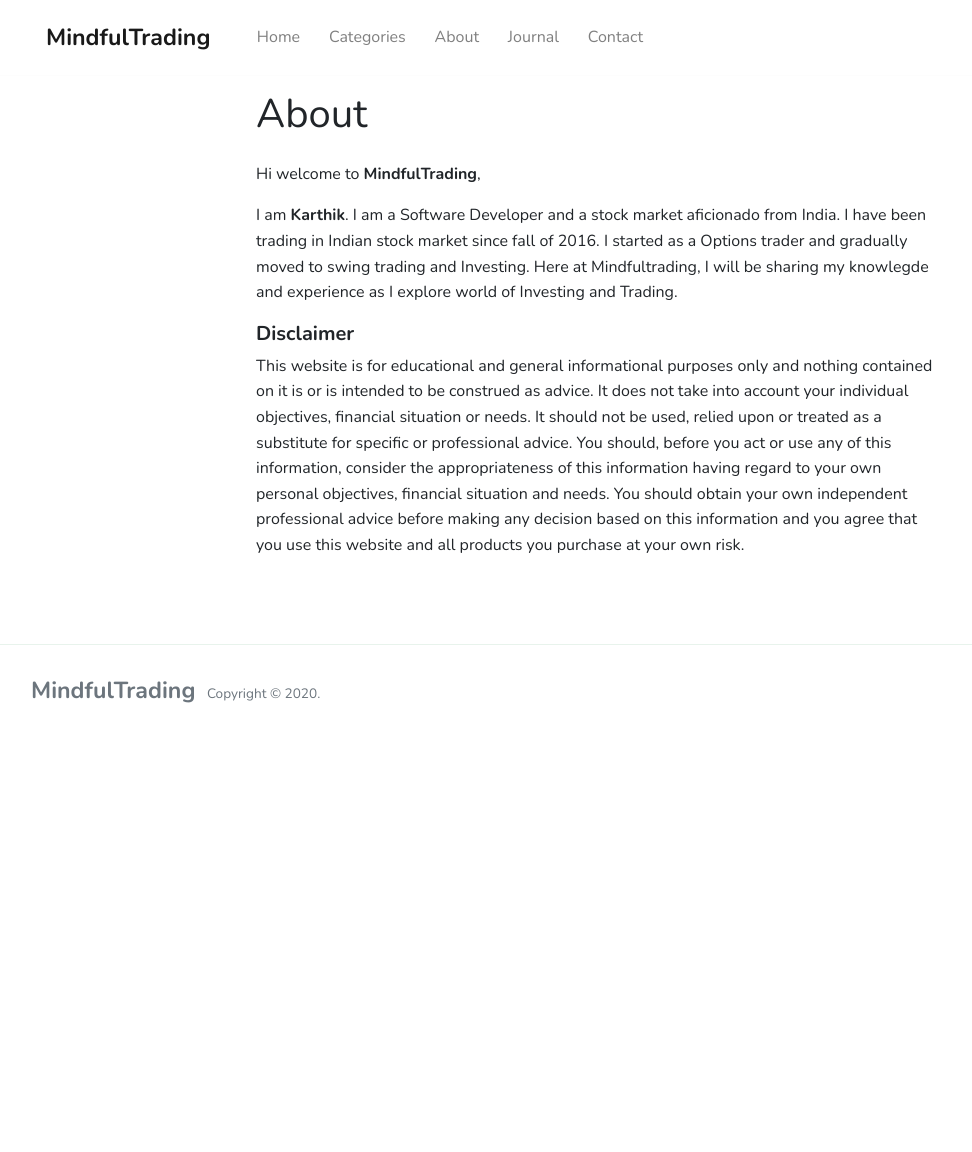
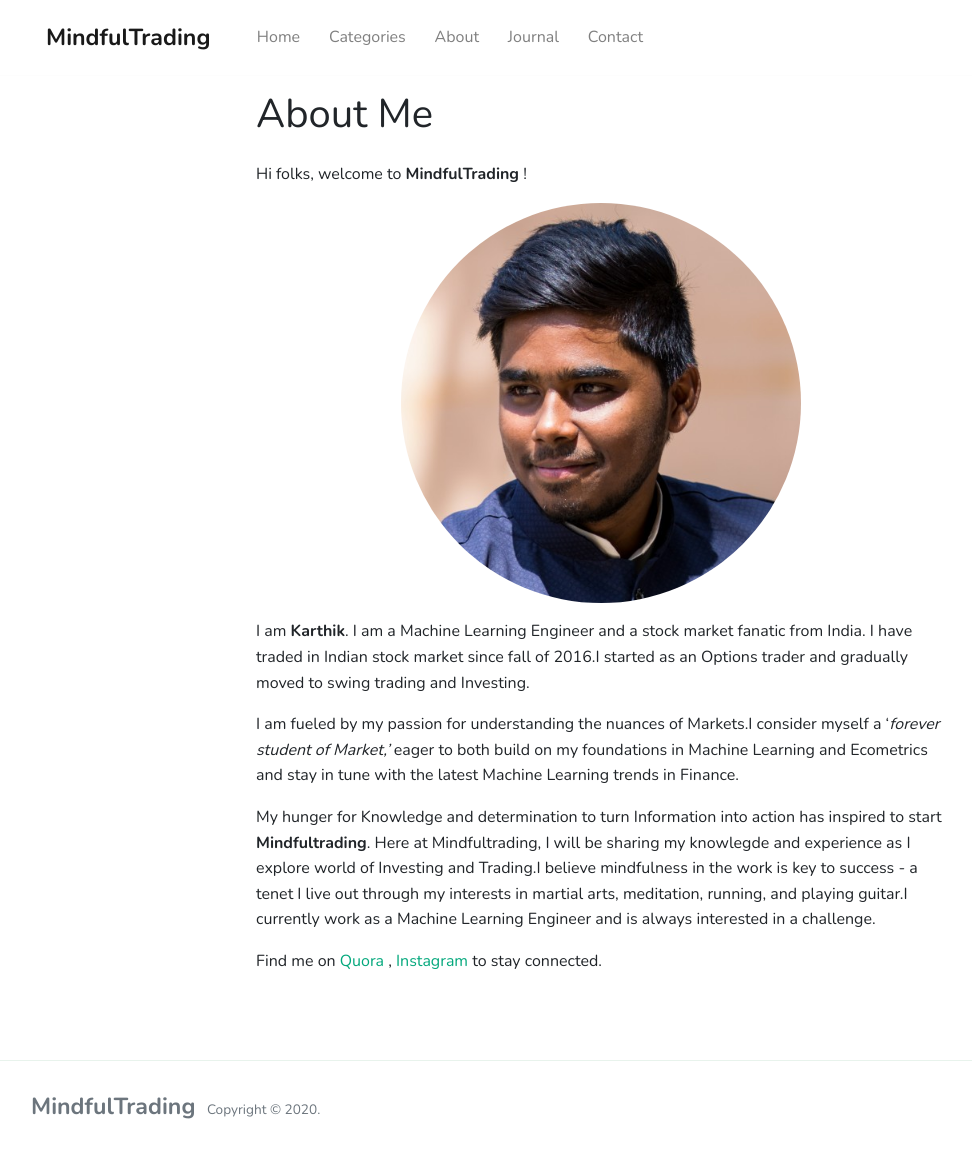
Before and after one commit to karthiikselvam/MindfulTrading, a Jekyll site: the page built from _pages/about.md, in a window 1280 px wide and 1152 px high. Shown: the whole window, without its empty margins (39-1011 px from the left). Built offline with Jekyll 4.4.1, drawn with Linux system fonts in a browser that asks for light colours; nearby versions of some CDN libraries.

Commit message:
Updated About me

```diff
--- a/_pages/about.md
+++ b/_pages/about.md
@@ -1,12 +1,23 @@
 ---
-title: "About"
+title: "About Me"
 permalink: "/about.html"
 image:
 ---
 
-Hi welcome to **MindfulTrading**,
+<style>
+img {
+  border-radius: 50%;
+}
+</style>
+Hi folks, welcome to **MindfulTrading** !
+<p align="center">
+<img src="assets/images/avatar2.jpg" width="400" height="400"  class="img-circle"  />
+</p>
+I am **Karthik**. I am a Machine Learning Engineer and a stock market fanatic from India. I have traded in Indian stock market since fall of 2016.I started as an Options trader and gradually moved to swing trading and Investing.
 
-I am **Karthik**. I am a Software Developer and a stock market aficionado from India. I have been trading in Indian stock market since fall of 2016. I started as a  Options trader and gradually moved to swing trading and Investing. Here at Mindfultrading, I will be sharing my knowlegde and experience as I explore world of Investing and Trading.
+I am fueled by my passion for understanding the nuances of Markets.I consider myself a ‘*forever student of Market,’* eager to both build on my foundations in Machine Learning and Ecometrics and stay in tune with the latest Machine Learning trends in Finance.
 
-##### **Disclaimer**
-This website is for educational and general informational purposes only and nothing contained on it is or is intended to be construed as advice. It does not take into account your individual objectives, financial situation or needs. It should not be used, relied upon or treated as a substitute for specific or professional advice. You should, before you act or use any of this information, consider the appropriateness of this information having regard to your own personal objectives, financial situation and needs. You should obtain your own independent professional advice before making any decision based on this information and you agree that you use this website and all products you purchase at your own risk.
+My hunger for Knowledge and determination to turn Information into action has inspired to start **Mindfultrading**. Here at Mindfultrading, I will be sharing my knowlegde and experience as I explore world of Investing and Trading.I believe mindfulness in the work is key to success - a tenet I live out through my interests in martial arts, meditation, running, and playing guitar.I currently work as a Machine Learning Engineer and is always interested in a challenge.
+
+
+Find me on [Quora](https://www.quora.com/profile/Karthik-Selvam-12 "Quora") , [Instagram](https://www.instagram.com/karthiikselvam/ "Instagram") to stay connected.
```
